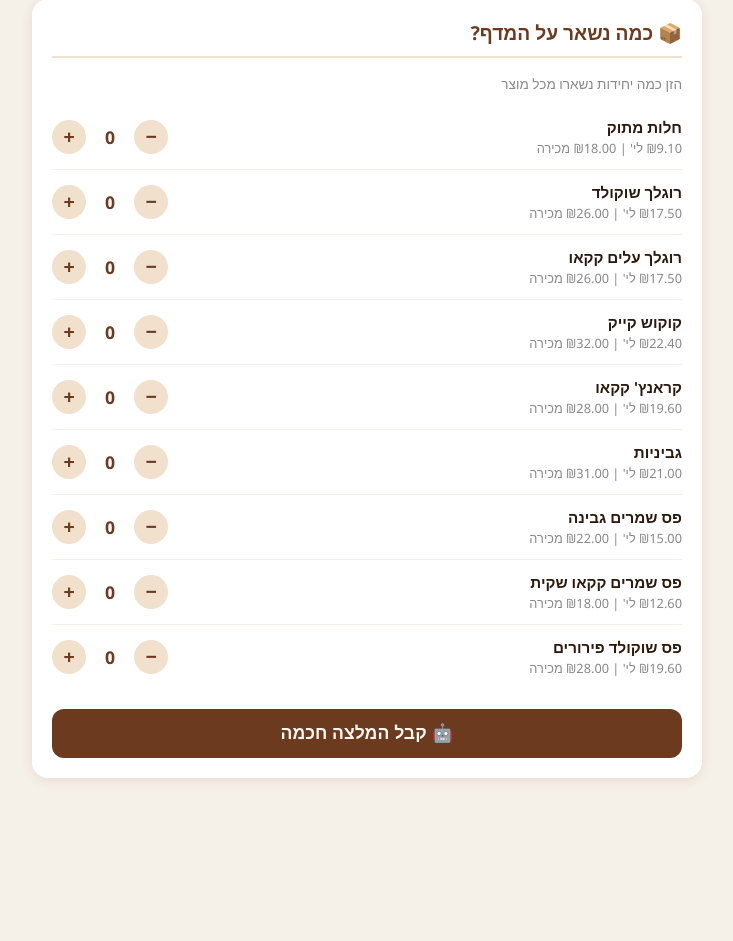
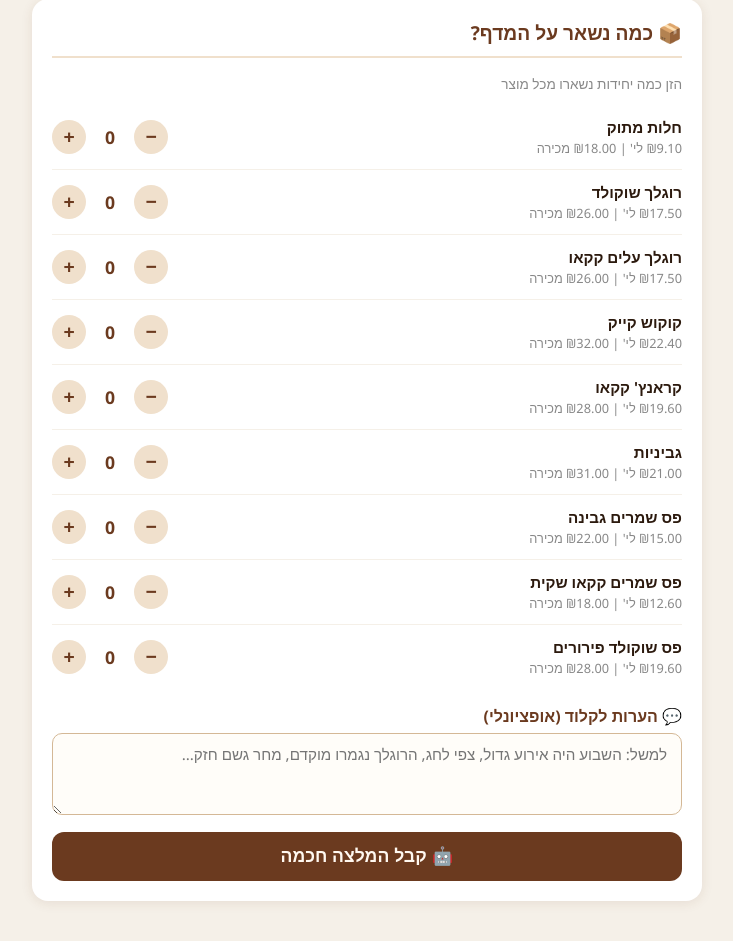
Before and after one commit to ydm262-commits/gorlitz-bot, a Flask app: page / in a window 1280 px wide. Shown: the part 191-1132 px from the top of the page, without its empty margins (273-1006 px from the left). Before the commit the page ends 970 px from the top, so only its background shows below. Run offline with Flask 3, Linux system fonts and the light colour scheme; the visitor is signed in with stand-in values (Sample User, id 1); data comes from the database, SQL or seed files in the repository; data that the repository does not hold is empty.

Commit message:
index.html

```diff
--- a/templates/index.html
+++ b/templates/index.html
@@ -191,7 +191,15 @@
         {% endfor %}
       </div>
 
-      <button class="btn btn-primary" onclick="analyze()" style="margin-top:20px;">
+      <div style="margin-top:16px;">
+        <label style="font-weight:600;color:#6b3a1f;display:block;margin-bottom:6px;">
+          💬 הערות לקלוד (אופציונלי)
+        </label>
+        <textarea id="user-notes" rows="3" placeholder="למשל: השבוע היה אירוע גדול, צפי לחג, הרוגלך נגמרו מוקדם, מחר גשם חזק..."
+          style="width:100%;padding:10px 14px;border:1.5px solid #d4b896;border-radius:10px;font-size:0.95rem;font-family:inherit;direction:rtl;resize:vertical;background:#fffdf9;color:#2c1a0e;"></textarea>
+      </div>
+
+      <button class="btn btn-primary" onclick="analyze()" style="margin-top:12px;">
         &#x1F916; קבל המלצה חכמה
       </button>
     </div>
@@ -239,6 +247,15 @@
             <span class="stat-label">אחוז מכירות</span>
             <span class="stat-value" id="stat-sales"></span>
           </div>
+        </div>
+
+        <!-- הערות על ההזמנה -->
+        <div class="card" style="background:#fffdf5;border:1.5px solid #e0c97a;">
+          <h2 style="color:#7a5c00;font-size:1rem;">&#x1F4DD; הערות על ההזמנה (יישמרו לשבועות הבאים)</h2>
+          <textarea id="order-notes" rows="3"
+            placeholder="למשל: רוגלך שוקולד נגמרו מוקדם, הפחתתי גבינות כי נשאר הרבה, שבוע עמוס..."
+            style="width:100%;padding:10px 14px;border:1.5px solid #d4b896;border-radius:10px;font-size:0.92rem;font-family:inherit;direction:rtl;resize:vertical;background:#fffff8;color:#2c1a0e;margin-top:4px;"></textarea>
+          <p style="font-size:0.78rem;color:#888;margin-top:6px;">קלוד יראה הערות אלה בשבוע הבא כשיכין את ההמלצה הבאה</p>
         </div>
 
         <button class="btn btn-whatsapp" id="whatsapp-btn" onclick="sendWhatsApp()">
@@ -297,7 +314,7 @@
       const res = await fetch('/api/analyze', {
         method: 'POST',
         headers: {'Content-Type': 'application/json'},
-        body: JSON.stringify({ inventory })
+        body: JSON.stringify({ inventory, user_notes: document.getElementById('user-notes').value.trim() })
       });
       const data = await res.json();
       lastResults = data;
@@ -369,11 +386,26 @@
   async function sendWhatsApp() {
     if (!lastResults) return;
     const today = new Date().toISOString().split('T')[0];
+    const orderNotes = document.getElementById('order-notes')?.value.trim() || '';
+
+    // שמור הזמנה עם הערות לפני שליחה
+    if (lastResults.summary) {
+      await fetch('/api/save-order', {
+        method: 'POST',
+        headers: {'Content-Type': 'application/json'},
+        body: JSON.stringify({
+          week_date: today,
+          summary: lastResults.summary,
+          user_notes: orderNotes
+        })
+      });
+    }
+
     const res = await fetch('/api/whatsapp-message', {
       method: 'POST',
       headers: {'Content-Type': 'application/json'},
       body: JSON.stringify({
-        recommendations: lastResults.recommendations,
+        recommendations: window._currentRecs || lastResults.recommendations,
         week_date: today,
         summary: lastResults.summary,
         weather_desc: lastResults.weather?.description_he || '',
```
